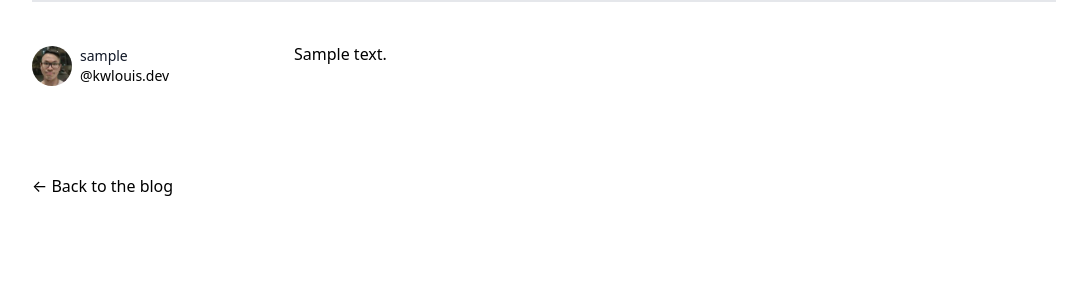
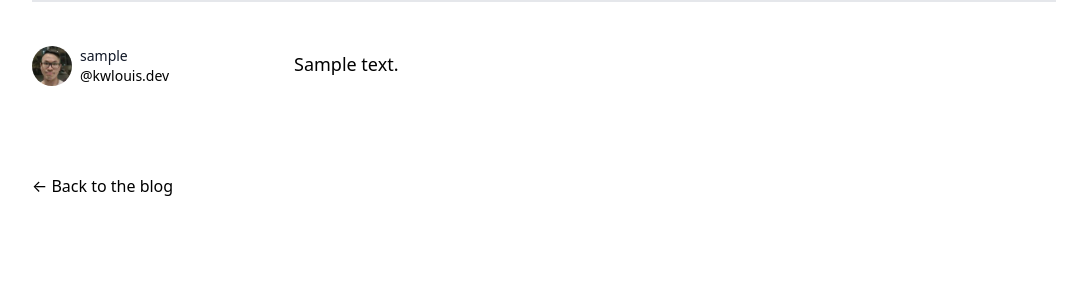
Before and after one commit to louiskwt/lt_page, a Django app: page /blogs/1/ in a window 1280 px wide. Shown: the part 236-536 px from the top of the page, without its empty margins (96-1183 px from the left). Run offline with Django 4.2, Linux system fonts and the light colour scheme; tables that the repository leaves empty hold one stand-in row (values such as "Sample post").

Commit message:
styled blog text

```diff
--- a/static/css/styles.css
+++ b/static/css/styles.css
@@ -829,6 +829,10 @@ video {
   padding-top: 1.5rem;
 }
 
+.pt-10 {
+  padding-top: 2.5rem;
+}
+
 .text-center {
   text-align: center;
 }
@@ -1008,6 +1012,10 @@ video {
     margin-top: 2.5rem;
   }
 
+  .md\:mt-2 {
+    margin-top: 0.5rem;
+  }
+
   .md\:space-y-5 > :not([hidden]) ~ :not([hidden]) {
     --tw-space-y-reverse: 0;
     margin-top: calc(1.25rem * calc(1 - var(--tw-space-y-reverse)));
--- a/templates/post_detail.html
+++ b/templates/post_detail.html
@@ -32,8 +32,10 @@
             </ul>
           </dd>
         </dl>
-        <div class=" xl:col-span-3 xl:row-span-2 xl:pb-0 mb-4 md:mt-10 sm:mt-4">
-          {{ post.body|safe }}
+        <div class=" xl:col-span-3 xl:row-span-2 xl:pb-0 mb-4 md:mt-2 sm:mt-4">
+          <div class="prose max-w-none pb-8 pt-10 dark:prose-invert text-lg">
+               {{ post.body|safe }}
+          </div>
         </div>
         <div class="xl:col-span-3 xl:row-span-2 xl:pb-0 mt-4">
           <div class="pt-4 xl:pt-8"><a class="text-primary-500 hover:text-primary-600 dark:hover:text-primary-400" aria-label="Back to the blog" href="{% url 'home' %}">← Back to the blog</a></div>
```
